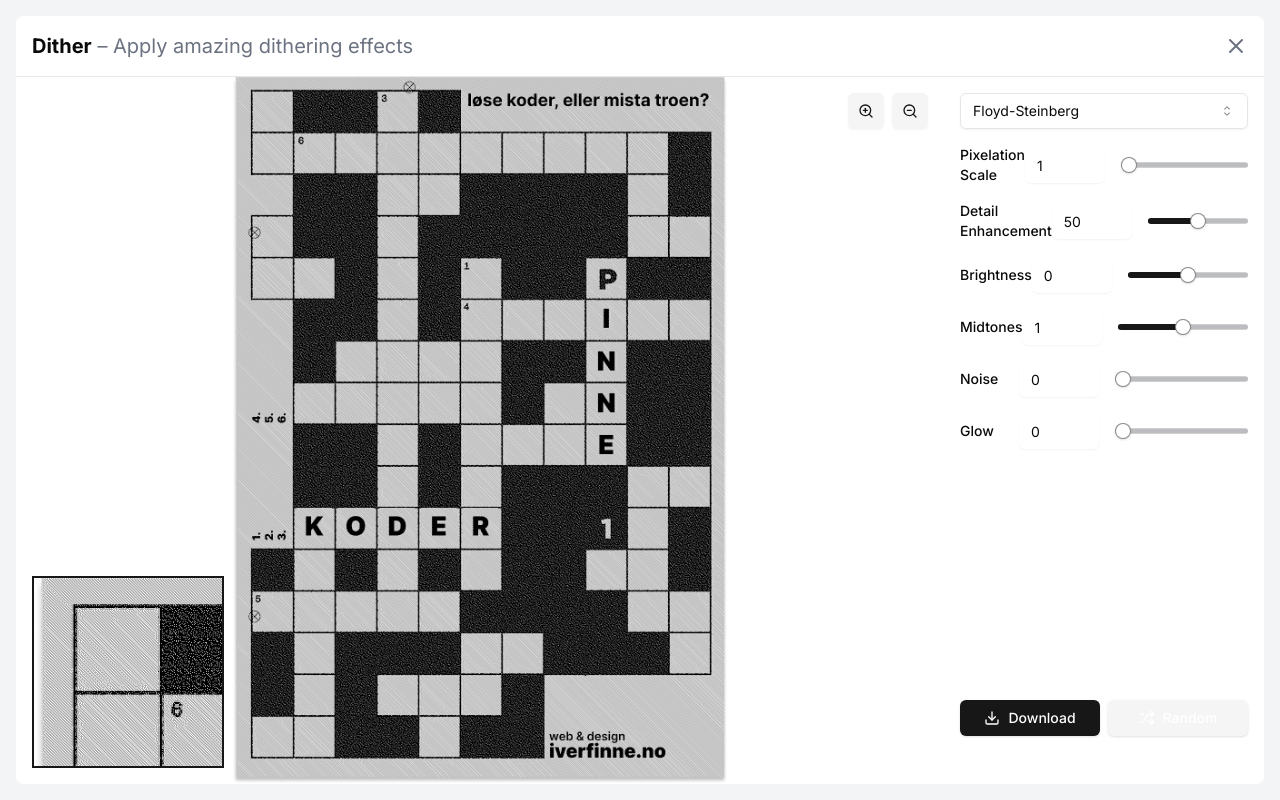
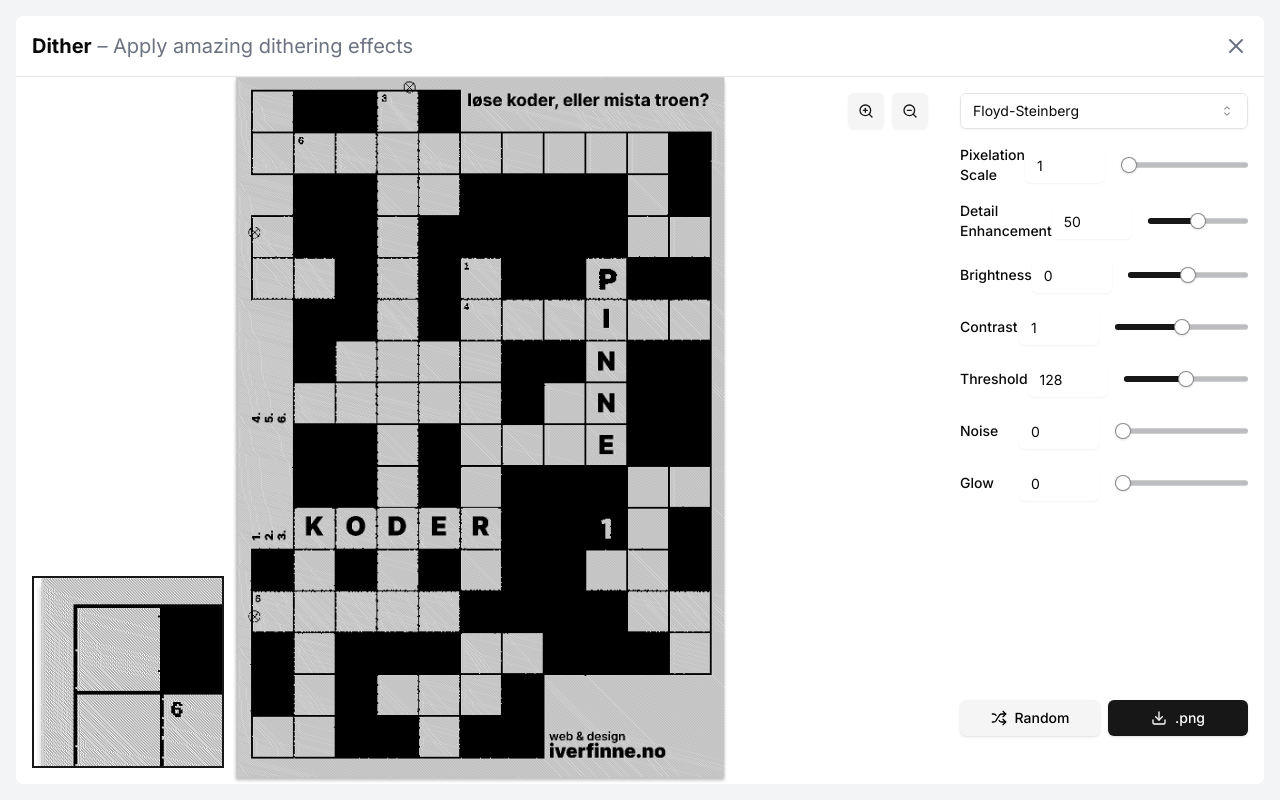
Before and after one commit to lukketsvane/dither, a Next.js app: page / in a window 1280 px wide. Built offline with nearby package versions, Linux system fonts and the light colour scheme.

Commit message:
Your commit message here

```diff
--- a/src/components/dither-plugin.tsx
+++ b/src/components/dither-plugin.tsx
@@ -51,7 +51,8 @@ export default function DisplacePlugin() {
   const [pixelationScale, setPixelationScale] = useState(1)
   const [detailEnhancement, setDetailEnhancement] = useState(50)
   const [brightness, setBrightness] = useState(0)
-  const [midtones, setMidtones] = useState(1)
+  const [contrast, setContrast] = useState(1)
+  const [threshold, setThreshold] = useState(128)
   const [noise, setNoise] = useState(0)
   const [glow, setGlow] = useState(0)
   const [selectedImage, setSelectedImage] = useState<string>(defaultImage)
@@ -99,16 +100,14 @@ export default function DisplacePlugin() {
       const imageData = ctx.getImageData(0, 0, canvas.width, canvas.height)
       const data = imageData.data
 
-      // Apply brightness and midtones adjustments
+      // Convert to black and white
       for (let i = 0; i < data.length; i += 4) {
-        for (let j = 0; j < 3; j++) {
-          let value = data[i + j]
-          // Apply brightness
-          value += brightness
-          // Apply midtones
-          value = 255 * Math.pow(value / 255, 1 / midtones)
-          data[i + j] = Math.max(0, Math.min(255, value))
-        }
+        const avg = (data[i] + data[i + 1] + data[i + 2]) / 3
+        const adjustedAvg = Math.min(255, Math.max(0, (avg - 128) * contrast + 128 + brightness))
+        const bw = adjustedAvg > threshold ? 255 : 0
+        data[i] = bw
+        data[i + 1] = bw
+        data[i + 2] = bw
       }
 
       // Apply pixelation
@@ -325,7 +324,7 @@ export default function DisplacePlugin() {
 
   useEffect(() => {
     applyDithering()
-  }, [selectedImage, selectedAlgorithm, pixelationScale, detailEnhancement, brightness, midtones, noise, glow])
+  }, [selectedImage, selectedAlgorithm, pixelationScale, detailEnhancement, brightness, contrast, threshold, noise, glow])
 
   const handleDownload = () => {
     if (processedImage) {
@@ -343,7 +342,8 @@ export default function DisplacePlugin() {
     setPixelationScale(Math.floor(Math.random() * 10) + 1)
     setDetailEnhancement(Math.floor(Math.random() * 101))
     setBrightness(Math.floor(Math.random() * 201) - 100)
-    setMidtones(Math.random() * 2)
+    setContrast(Math.random() * 2)
+    setThreshold(Math.floor(Math.random() * 256))
     setNoise(Math.floor(Math.random() * 101))
     setGlow(Math.floor(Math.random() * 101))
   }
@@ -510,20 +510,36 @@ export default function DisplacePlugin() {
               />
             </div>
             <div className="flex items-center">
-              <span className="text-sm font-medium w-32">Midtones</span>
+              <span className="text-sm font-medium w-32">Contrast</span>
               <Input
                 type="number"
-                value={midtones}
-                onChange={(e) => setMidtones(Number(e.target.value))}
+                value={contrast}
+                onChange={(e) => setContrast(Number(e.target.value))}
                 className="w-20 mr-4 text-sm border-0 bg-white"
-                step="0.01"
+                step="0.1"
               />
               <CustomSlider
-                value={midtones}
-                onChange={setMidtones}
+                value={contrast}
+                onChange={setContrast}
                 min={0}
                 max={2}
-                step={0.01}
+                step={0.1}
+              />
+            </div>
+            <div className="flex items-center">
+              <span className="text-sm font-medium w-32">Threshold</span>
+              <Input
+                type="number"
+                value={threshold}
+                onChange={(e) => setThreshold(Number(e.target.value))}
+                className="w-20 mr-4 text-sm border-0 bg-white"
+              />
+              <CustomSlider
+                value={threshold}
+                onChange={setThreshold}
+                min={0}
+                max={255}
+                step={1}
               />
             </div>
             <div className="flex items-center">
@@ -561,13 +577,13 @@ export default function DisplacePlugin() {
           </div>
           <div className="flex-grow" />
           <div className="flex gap-2 pb-8">
+            <Button className="flex-1 bg-secondary text-primary hover:bg-secondary-dark text-black" onClick={randomizeParameters}>
+              <Shuffle className="w-4 h-4 mr-2" />
+              Random
+            </Button>
             <Button className="flex-1 bg-primary hover:bg-primary-dark text-white" onClick={handleDownload}>
               <Download className="w-4 h-4 mr-2" />
-              Download
-            </Button>
-            <Button className="flex-1 bg-secondary hover:bg-secondary-dark text-white" onClick={randomizeParameters}>
-              <Shuffle className="w-4 h-4 mr-2" />
-              Random
+              .png
             </Button>
           </div>
         </div>
```
